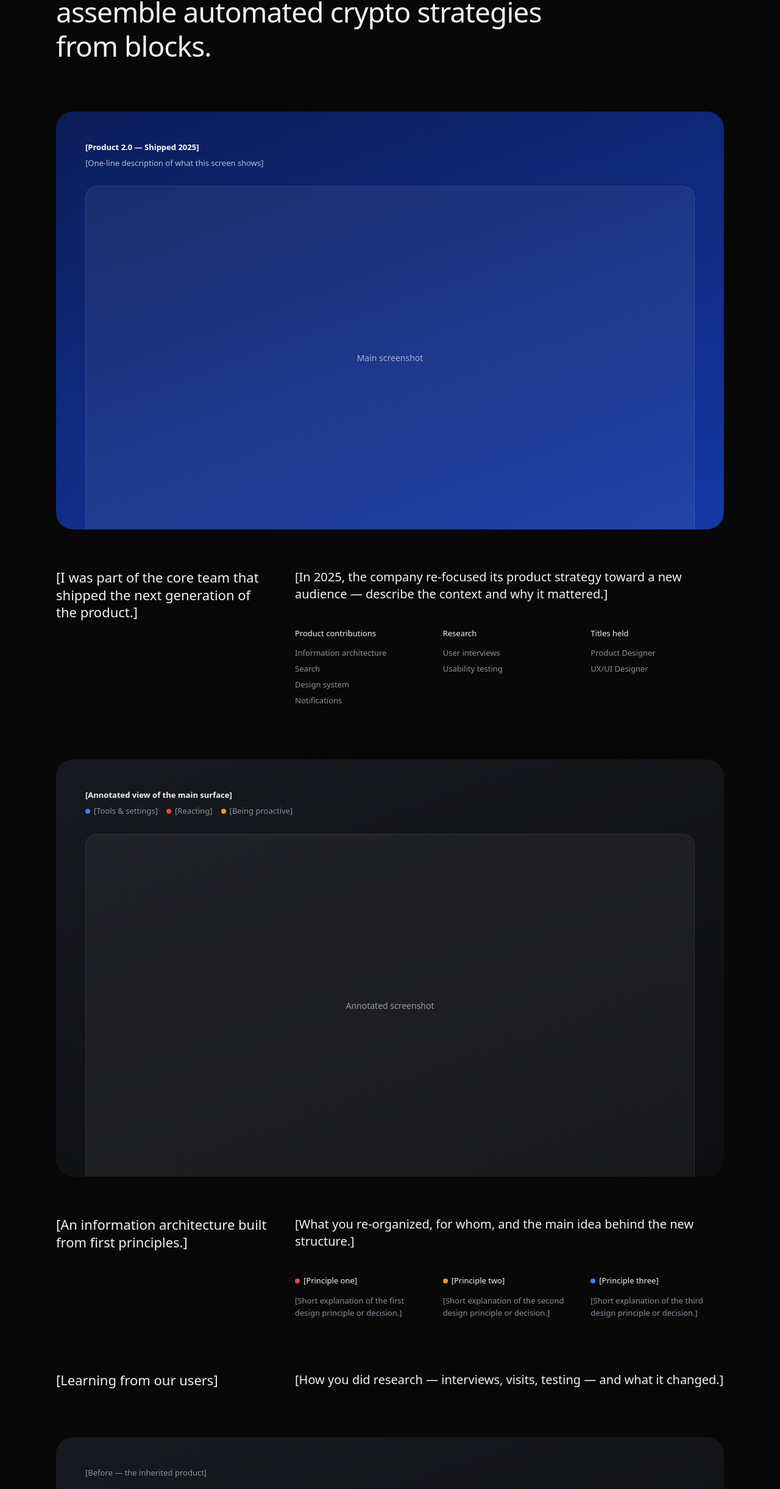
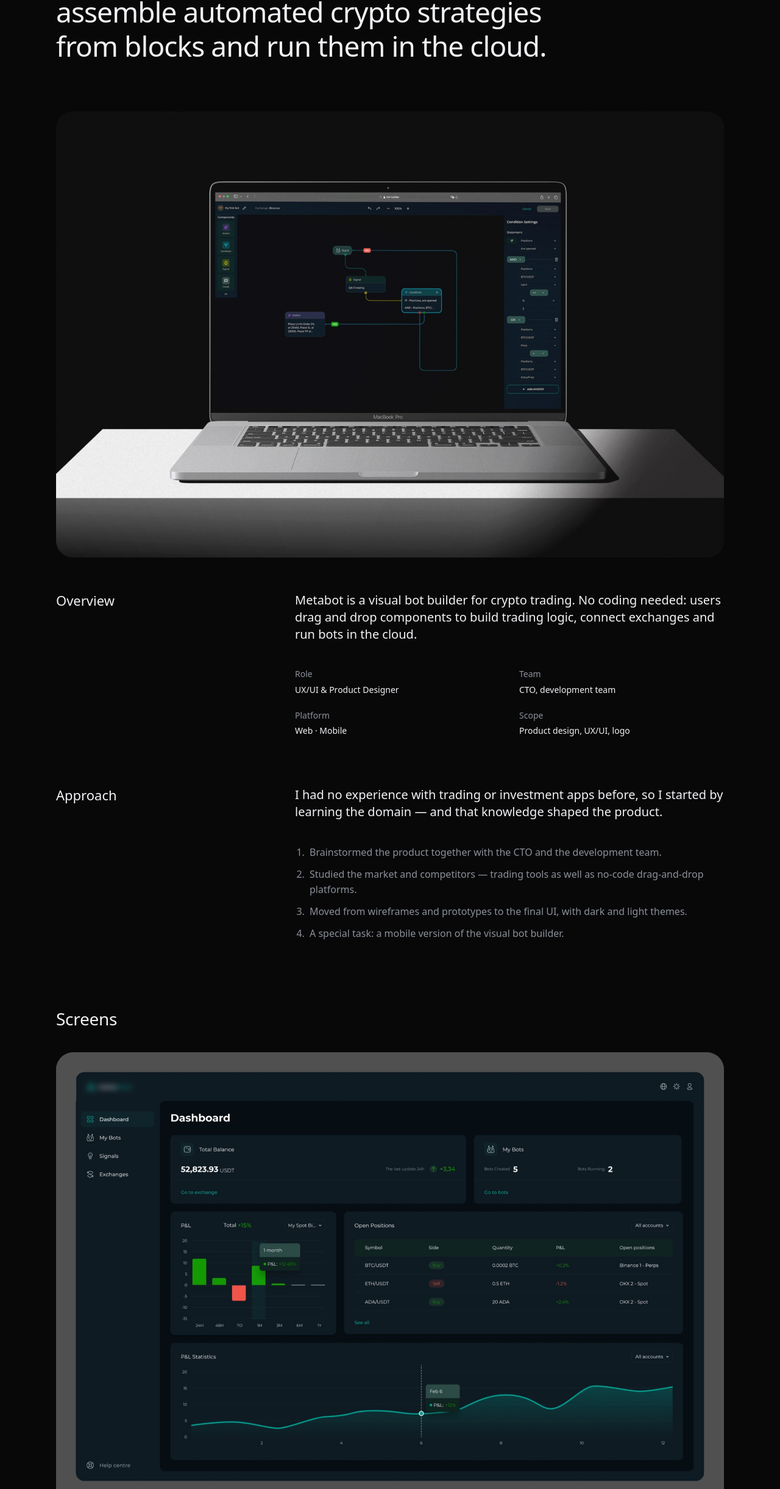
Before and after one commit to oleksii-yukhymets/oleksii-yukhymets.github.io, a plain HTML site: page case-metabot.html in a window 1280 px wide. Shown: the part 359-2800 px from the top of the page at 61% size. Drawn offline with Linux system fonts and the light colour scheme; a web font is replaced by a local one.

Commit message:
Amabit and Metabot case pages: content and screenshots from Notion
Co-Authored-By: Claude Opus 5.5 <noreply@anthropic.com>

```diff
--- a/case-metabot.html
+++ b/case-metabot.html
@@ -49,89 +49,66 @@
     <a href="portfolio.html" class="back-link"><span aria-hidden="true">←</span> <span data-i18n="l_back">Back</span></a>
 
     <header class="cs-hero">
-      <h1>Designed Metabot — a visual no-code bot builder <span class="dim">(web, SaaS)</span> where traders assemble automated crypto strategies from blocks.</h1>
+      <h1>Designed Metabot — a visual no-code bot builder <span class="dim">(web, mobile)</span> where traders assemble automated crypto strategies from blocks and run them in the cloud.</h1>
     </header>
 
-    <!-- Replace .shot inner text with <img src="images/..." alt="..."> -->
-    <figure class="shot shot-accent">
-      <figcaption>
-        <strong>[Product 2.0 — Shipped 2025]</strong>
-        <span>[One-line description of what this screen shows]</span>
-      </figcaption>
-      <div class="shot-frame">Main screenshot</div>
+    <figure class="cs-img">
+      <img src="images/cases/metabot/01.jpg" alt="Metabot visual bot builder" width="1800" height="1201">
     </figure>
-
     <section class="cs-row">
-      <h2>[I was part of the core team that shipped the next generation of the product.]</h2>
+      <h2>Overview</h2>
       <div>
-        <p class="lead">[In 2025, the company re-focused its product strategy toward a new audience — describe the context and why it mattered.]</p>
-        <div class="cols">
-          <div>
-            <h3>Product contributions</h3>
-            <ul><li>Information architecture</li><li>Search</li><li>Design system</li><li>Notifications</li></ul>
-          </div>
-          <div>
-            <h3 data-i18n="t62">Research</h3>
-            <ul><li>User interviews</li><li>Usability testing</li></ul>
-          </div>
-          <div>
-            <h3>Titles held</h3>
-            <ul><li>Product Designer</li><li>UX/UI Designer</li></ul>
-          </div>
-        </div>
+        <p class="lead">Metabot is a visual bot builder for crypto trading. No coding needed: users drag and drop components to build trading logic, connect exchanges and run bots in the cloud.</p>
+        <dl class="cs-facts">
+          <div><dt>Role</dt><dd>UX/UI &amp; Product Designer</dd></div>
+          <div><dt>Team</dt><dd>CTO, development team</dd></div>
+          <div><dt>Platform</dt><dd>Web · Mobile</dd></div>
+          <div><dt>Scope</dt><dd>Product design, UX/UI, logo</dd></div>
+        </dl>
       </div>
     </section>
-
-    <figure class="shot">
-      <figcaption>
-        <strong>[Annotated view of the main surface]</strong>
-        <span class="legend">
-          <span><i style="--c:#3b82f6"></i>[Tools &amp; settings]</span>
-          <span><i style="--c:#ef4444"></i>[Reacting]</span>
-          <span><i style="--c:#f59e0b"></i>[Being proactive]</span>
-        </span>
-      </figcaption>
-      <div class="shot-frame">Annotated screenshot</div>
-    </figure>
-
     <section class="cs-row">
-      <h2>[An information architecture built from first principles.]</h2>
+      <h2>Approach</h2>
       <div>
-        <p class="lead">[What you re-organized, for whom, and the main idea behind the new structure.]</p>
-        <div class="cols">
-          <div>
-            <h3><i class="dot" style="--c:#ef4444"></i>[Principle one]</h3>
-            <p>[Short explanation of the first design principle or decision.]</p>
-          </div>
-          <div>
-            <h3><i class="dot" style="--c:#f59e0b"></i>[Principle two]</h3>
-            <p>[Short explanation of the second design principle or decision.]</p>
-          </div>
-          <div>
-            <h3><i class="dot" style="--c:#3b82f6"></i>[Principle three]</h3>
-            <p>[Short explanation of the third design principle or decision.]</p>
-          </div>
-        </div>
+        <p class="lead">I had no experience with trading or investment apps before, so I started by learning the domain — and that knowledge shaped the product.</p>
+        <ol class="cs-list"><li>Brainstormed the product together with the CTO and the development team.</li><li>Studied the market and competitors — trading tools as well as no-code drag-and-drop platforms.</li><li>Moved from wireframes and prototypes to the final UI, with dark and light themes.</li><li>A special task: a mobile version of the visual bot builder.</li></ol>
       </div>
     </section>
-
-    <section class="cs-row">
-      <h2>[Learning from our users]</h2>
-      <div>
-        <p class="lead">[How you did research — interviews, visits, testing — and what it changed.]</p>
-      </div>
-    </section>
-
-    <figure class="shot">
-      <figcaption><span>[Before — the inherited product]</span></figcaption>
-      <div class="shot-frame">Before / after</div>
+    <h2 class="cs-section">Screens</h2>
+    <figure class="cs-img">
+      <img src="images/cases/metabot/02.jpg" alt="Dashboard in dark and light themes" width="1800" height="2364" loading="lazy">
+      <figcaption><strong>Dashboard</strong><span>Balance, bots, P&amp;L and open positions — in dark and light themes.</span></figcaption>
+    </figure>
+    <figure class="cs-img">
+      <img src="images/cases/metabot/03.jpg" alt="My bots" width="1800" height="1084" loading="lazy">
+      <figcaption><strong>My bots</strong></figcaption>
+    </figure>
+    <figure class="cs-img">
+      <img src="images/cases/metabot/04.jpg" alt="Visual bot builder" width="1800" height="1061" loading="lazy">
+      <figcaption><strong>Visual bot builder</strong><span>Trading logic assembled from blocks with drag and drop.</span></figcaption>
+    </figure>
+    <figure class="cs-img">
+      <img src="images/cases/metabot/05.jpg" alt="Create signal" width="1800" height="1059" loading="lazy">
+      <figcaption><strong>Create signal</strong></figcaption>
+    </figure>
+    <figure class="cs-img">
+      <img src="images/cases/metabot/06.jpg" alt="Exchanges" width="1800" height="1198" loading="lazy">
+      <figcaption><strong>Exchanges</strong></figcaption>
+    </figure>
+    <figure class="cs-img">
+      <img src="images/cases/metabot/07.jpg" alt="Login screen" width="1800" height="1059" loading="lazy">
+      <figcaption><strong>Login screen</strong></figcaption>
+    </figure>
+    <figure class="cs-img">
+      <img src="images/cases/metabot/08.jpg" alt="Mobile version" width="1800" height="945" loading="lazy">
+      <figcaption><strong>Mobile version</strong><span>The visual builder adapted for mobile.</span></figcaption>
     </figure>
 
     <hr class="divider">
 
     <!-- Next project -->
     <a href="case-amabit.html" class="next">
-      <div class="next-card" style="background:#0070dd">Amabit →</div>
+      <div class="next-card next-card-img"><img src="images/cases/amabit/01.jpg" alt="" loading="lazy"><span>Amabit →</span></div>
     </a>
 
     <div class="thanks">
--- a/i18n-uk.js
+++ b/i18n-uk.js
@@ -106,7 +106,7 @@ window.I18N_UK = {
   "p_note": "А також багатомовні маркетингові сайти для цих продуктів (Next.js, next-intl, до 11 мов). Щоденна робота в Git — гілки, merge requests, код-рев’ю та CI/CD — разом із командою розробників, з Claude Code і Cursor як AI‑інструментами.",
   "j_au_about": "Вів дизайн платформи з нуля й відповідав за нього повністю — від досліджень і структури продукту до дизайн-системи та релізу.",
   "p_am": "Термінал для криптотрейдингу з інтеграціями Binance, OKX і Bybit, PAMM-рахунками, управлінням капіталом та аналітичним дашбордом.",
-  "p_mb": "Візуальний no-code конструктор ботів: трейдери збирають автоматизовані криптостратегії з блоків і тестують їх перед запуском.",
+  "p_mb": "Візуальний no-code конструктор ботів: трейдери збирають автоматизовані криптостратегії з блоків і запускають їх у хмарі.",
   "tg_ds": "Дизайн-система",
   "tg_res": "UX-дослідження",
   "tg_proto": "Прототипування",
```
Also changed, not shown: case-amabit.html (+41 -61 lines), index.html (+1 -1 lines), portfolio.html (+2 -2 lines), images/cases/amabit/01.jpg (added), images/cases/amabit/02.jpg (added), images/cases/amabit/03.jpg (added), images/cases/amabit/04.jpg (added), images/cases/amabit/05.jpg (added), images/cases/amabit/06.jpg (added), images/cases/amabit/07.jpg (added), images/cases/metabot/01.jpg (added), images/cases/metabot/02.jpg (added), images/cases/metabot/03.jpg (added), images/cases/metabot/04.jpg (added), 4 more files.
